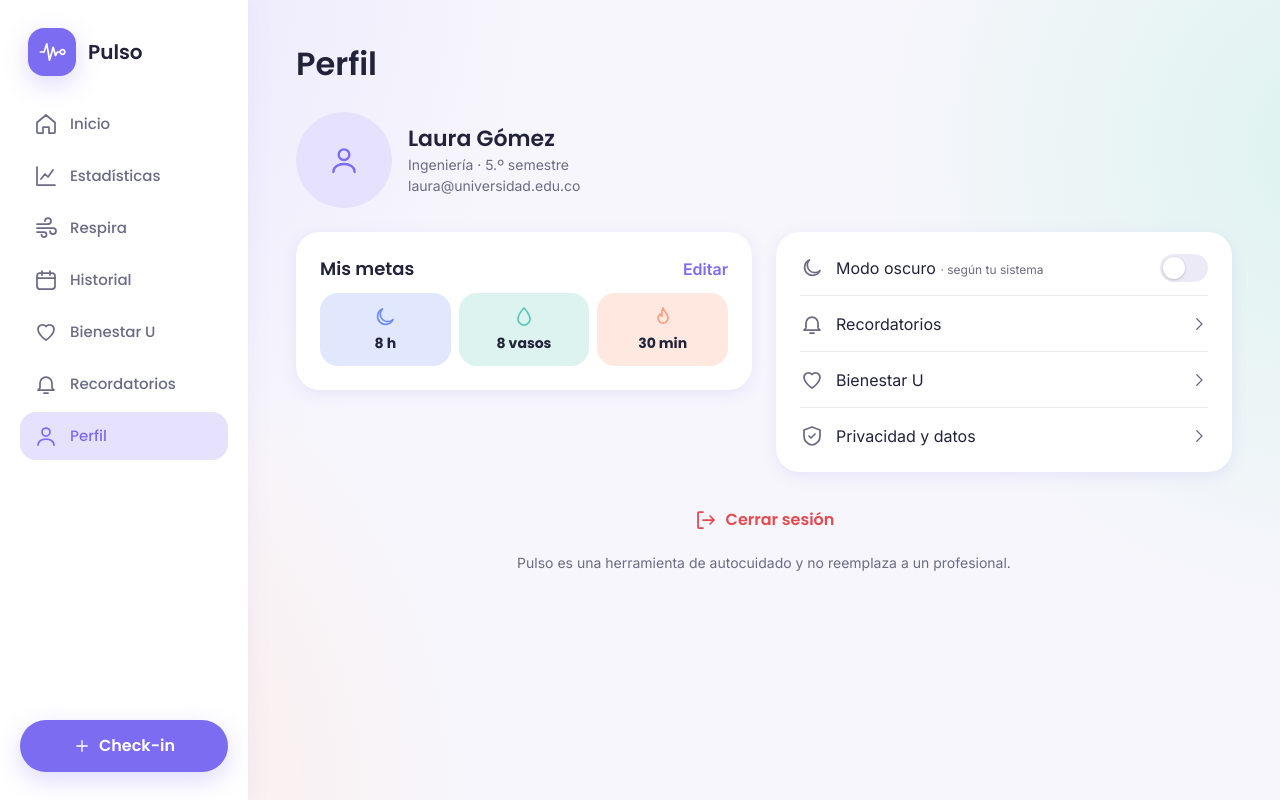
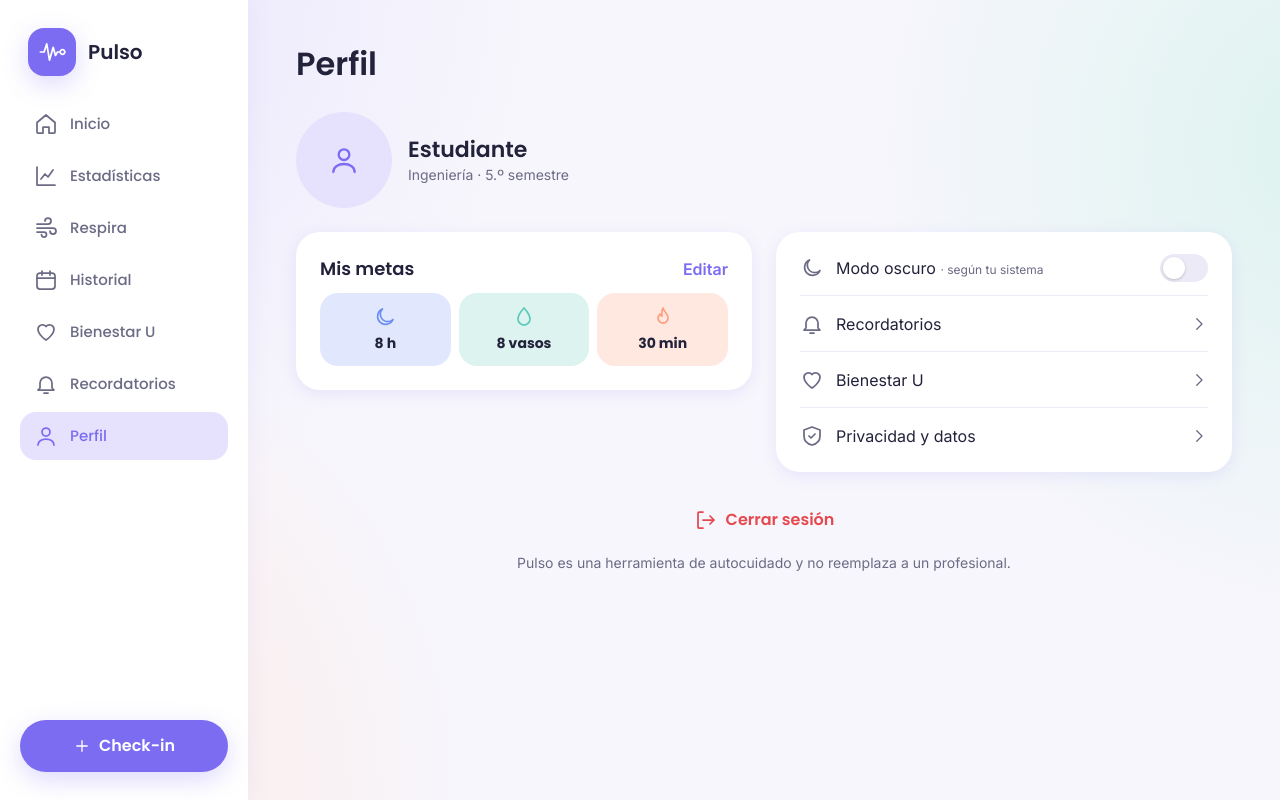
Before and after one commit to juangallardo19/Pulso, an Angular app: page /perfil in a window 1280 px wide. Built offline with nearby package versions, Linux system fonts and the light colour scheme.

Commit message:
feat(perfil): muestra el usuario y las metas guardadas

```diff
--- a/src/app/pages/profile/profile.html
+++ b/src/app/pages/profile/profile.html
@@ -10,9 +10,9 @@
       <article class="identity">
         <span class="avatar"><span class="icon lg i-user"></span></span>
         <div>
-          <h2>Laura Gómez</h2>
+          <h2>{{ usuario.name }}</h2>
           <p class="small">Ingeniería · 5.º semestre</p>
-          <p class="small">laura@universidad.edu.co</p>
+          <p class="small">{{ usuario.email }}</p>
         </div>
       </article>
 
@@ -23,13 +23,13 @@
         </div>
         <div class="goal-row">
           <div class="goal bg-blue">
-            <span class="icon i-moon c-sleep"></span><strong>8 h</strong>
+            <span class="icon i-moon c-sleep"></span><strong>{{ metas.sleepHours }} h</strong>
           </div>
           <div class="goal bg-mint">
-            <span class="icon i-droplet c-secondary"></span><strong>8 vasos</strong>
+            <span class="icon i-droplet c-secondary"></span><strong>{{ metas.waterGlasses }} vasos</strong>
           </div>
           <div class="goal bg-coral">
-            <span class="icon i-flame c-accent"></span><strong>30 min</strong>
+            <span class="icon i-flame c-accent"></span><strong>{{ metas.exerciseMinutes }} min</strong>
           </div>
         </div>
       </article>
--- a/src/app/pages/profile/profile.ts
+++ b/src/app/pages/profile/profile.ts
@@ -1,6 +1,8 @@
 import { Component } from '@angular/core';
 import { RouterLink } from '@angular/router';
 import { NavBar } from '../../components/nav-bar/nav-bar';
+import { User } from '../../models/user.model';
+import { Goals, METAS_POR_DEFECTO } from '../../models/goals.model';
 
 @Component({
   selector: 'app-profile',
@@ -8,4 +10,14 @@ import { NavBar } from '../../components/nav-bar/nav-bar';
   templateUrl: './profile.html',
   styleUrl: './profile.scss',
 })
-export class Profile {}
+export class Profile {
+  usuario: User = JSON.parse(localStorage.getItem('pulso-user') ?? 'null') ?? {
+    name: 'Estudiante',
+    email: '',
+  };
+
+  metas: Goals = {
+    ...METAS_POR_DEFECTO,
+    ...JSON.parse(localStorage.getItem('pulso-goals') ?? '{}'),
+  };
+}
```
